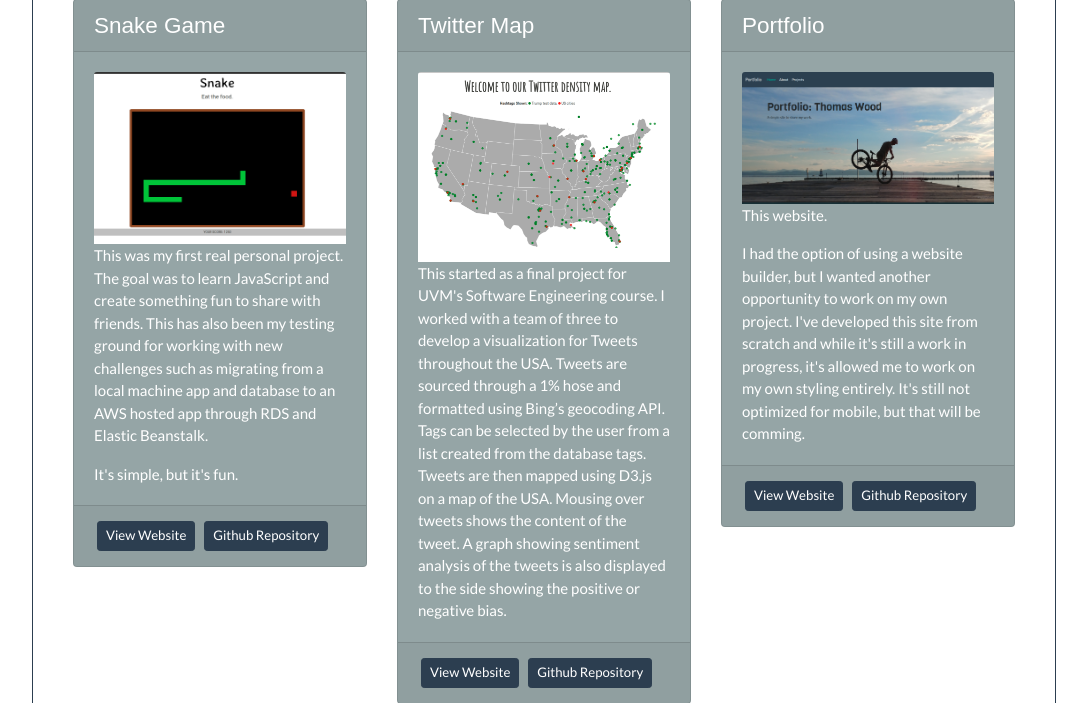
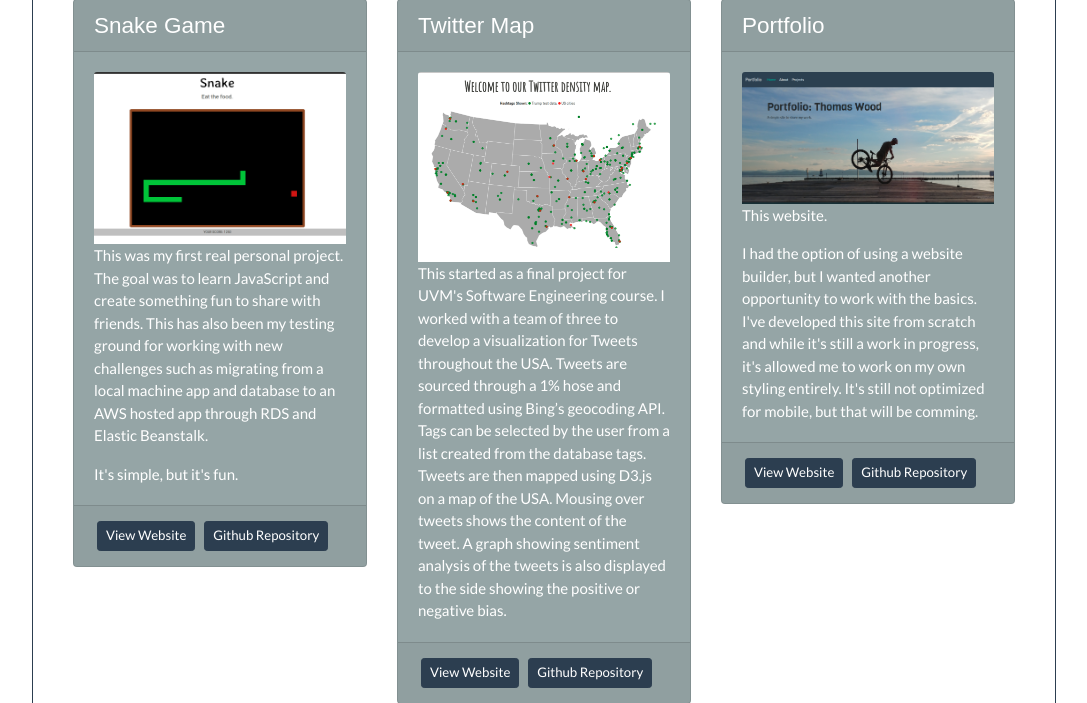
Before and after one commit to JustAnAccountForLearning/portfolio, a Flask app: page /projects in a window 1280 px wide. Shown: the part 253-956 px from the top of the page, without its empty margins (96-1183 px from the left). Run offline with Flask 2, Linux system fonts and the light colour scheme; some libraries are stand-ins or nearby versions; some web fonts are replaced.

Commit message:
Slight update to portfolio project description.

```diff
--- a/templates/projects.html
+++ b/templates/projects.html
@@ -82,8 +82,8 @@
                                     This website.
                                 </p>
                                 <p class="card-text">
-                                    I had the option of using a website builder, but I wanted another opportunity to work on my own
-                                    project. I've developed this site from scratch and while it's still a work in progress, it's allowed
+                                    I had the option of using a website builder, but I wanted another opportunity to work with the basics.
+  				    I've developed this site from scratch and while it's still a work in progress, it's allowed
                                     me to work on my own styling entirely. It's still not optimized for mobile, but that will be comming.
                                 </p>
                             </div>
```
